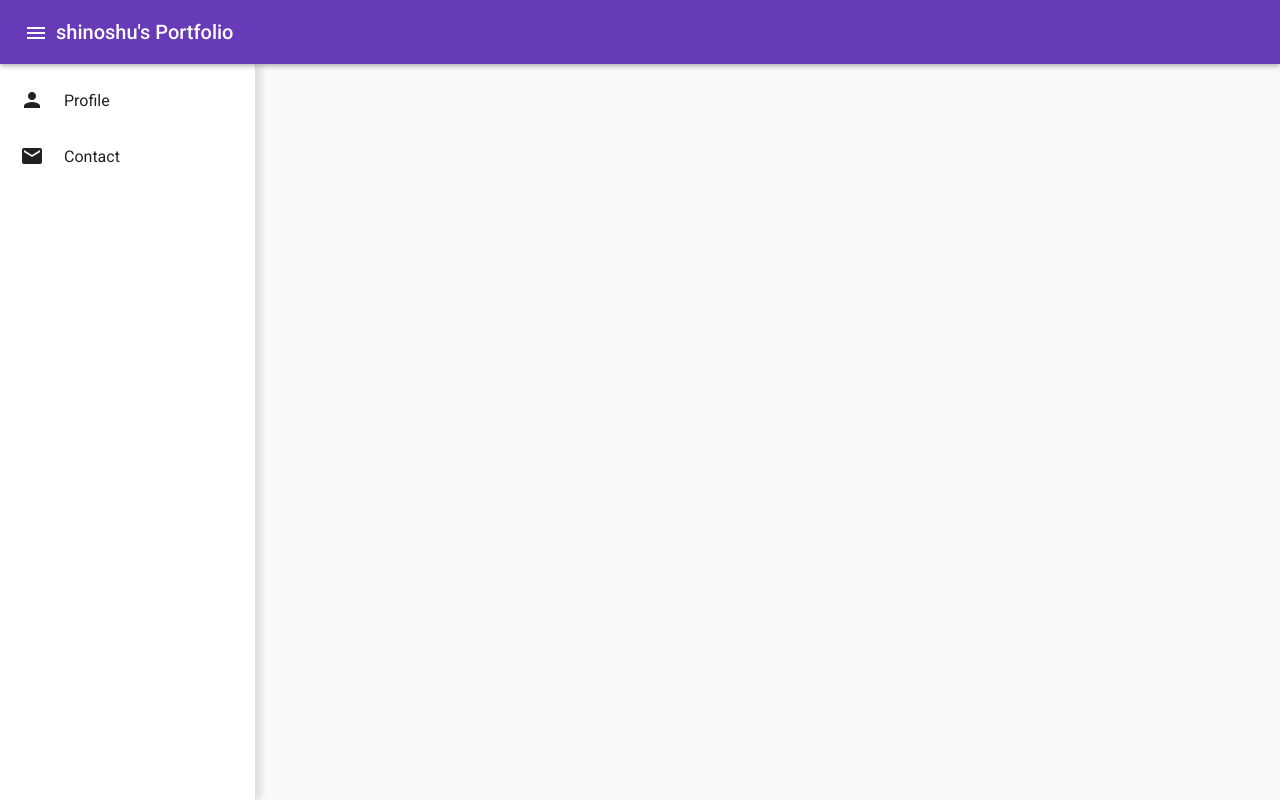
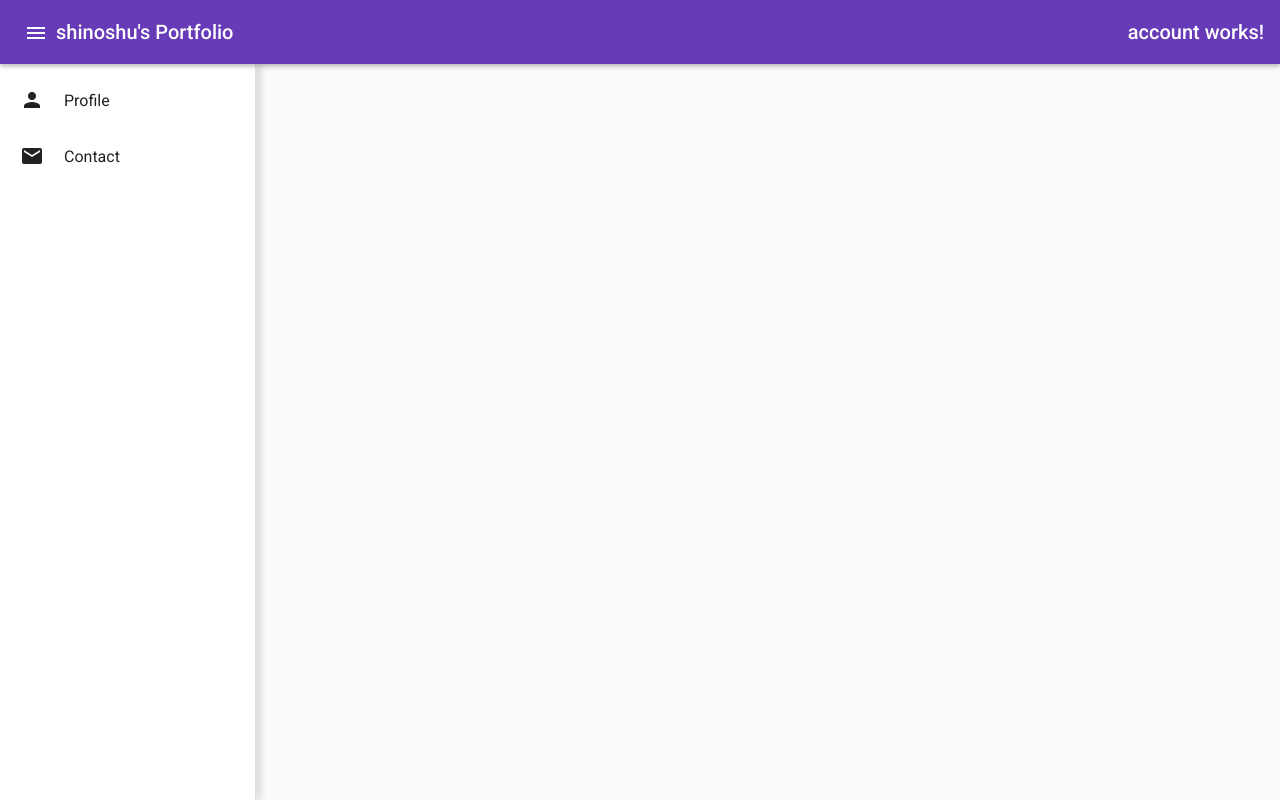
Before and after one commit to shinoshu/portfolio, an Angular app: page / in a window 1280 px wide. Built offline with nearby package versions, Linux system fonts and the light colour scheme.

Commit message:
Update app.component.html

```diff
--- a/src/app/core/containers/app/app.component.html
+++ b/src/app/core/containers/app/app.component.html
@@ -3,6 +3,8 @@
     <mat-icon>menu</mat-icon>
   </button>
   <h1>shinoshu's Portfolio</h1>
+  <span fxFlex></span>
+  <app-account></app-account>
 </mat-toolbar>
 
 <mat-sidenav-container>
```
